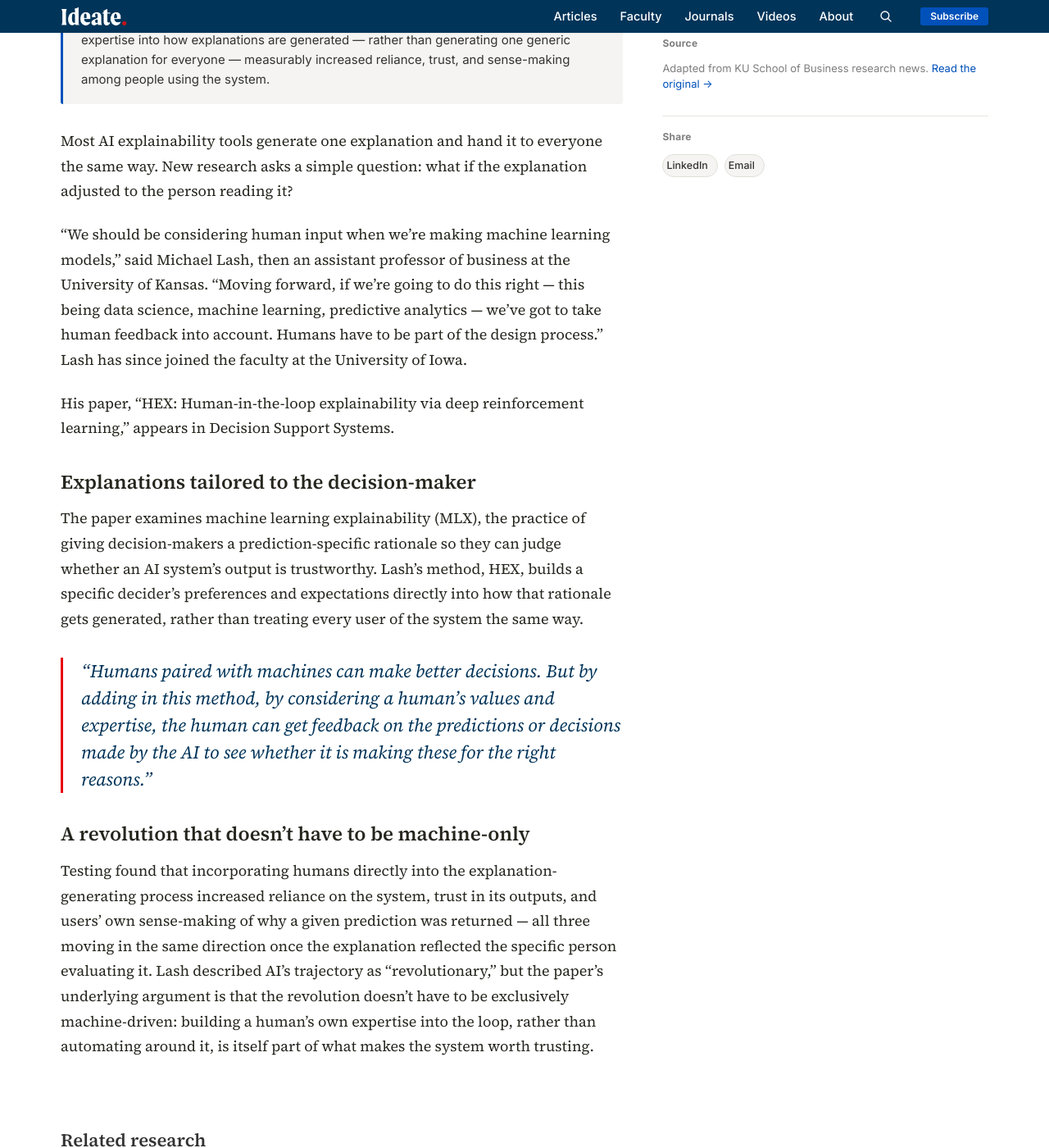
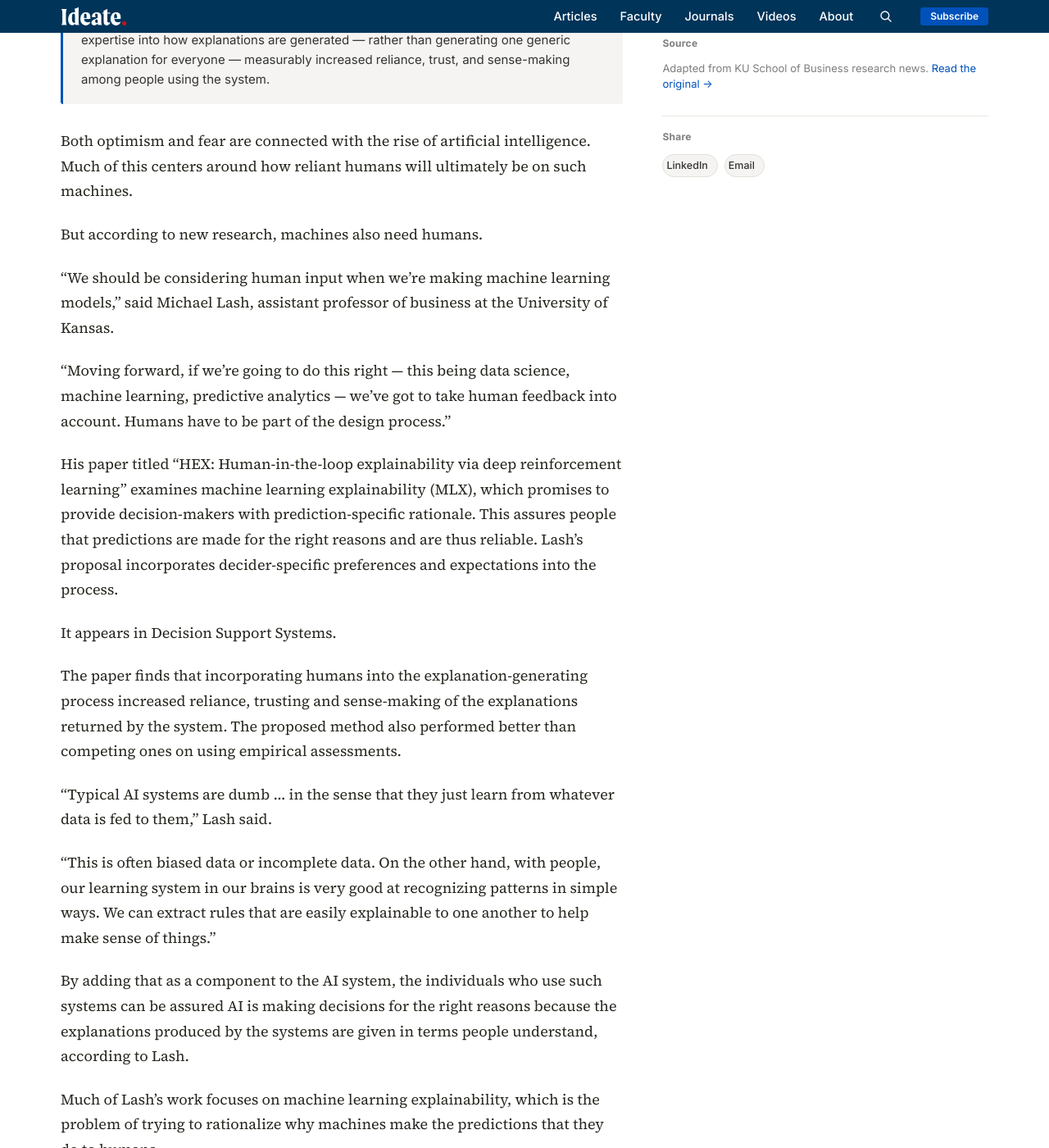
Before and after one commit to KUBschool/ideate, a Jekyll site: the page built from _articles/2024-09-09-ai-explainability-human-values.md, in a window 1280 px wide and 1400 px high, scrolled down 1034 px. Shown: the whole window at 82% size. Built offline with Jekyll 4.4.1, drawn with Linux system fonts in a browser that asks for light colours; some of the changed text lies outside the part shown.

Commit message:
Update Article “2024-09-09-ai-explainability-human-values”

```diff
--- a/_articles/2024-09-09-ai-explainability-human-values.md
+++ b/_articles/2024-09-09-ai-explainability-human-values.md
@@ -1,35 +1,64 @@
 ---
-title: "Human values and expertise improve AI reliability, study finds"
-dek: "AI systems that explain their own predictions are supposed to build trust — but a new method finds those explanations get more reliable once a human's own values and expertise are built into how they're generated."
+title: Human values and expertise improve AI reliability, study finds
+dek: AI systems that explain their own predictions are supposed to build trust —
+  but a new method finds those explanations get more reliable once a human's own
+  values and expertise are built into how they're generated.
 topic: information-systems
 faculty: []
-byline: "Michael Lash"
+byline: Jon Niccum
 date: 2024-09-09
+image: /assets/uploads/01j7bn6wzhf7fmbgvm80df69az.jpg
 image_tint: limestone
 featured: false
-source_url: "https://business.ku.edu/news/article/human-values-and-expertise-improve-ai-reliability-study-finds"
-answer_box: >-
-  Machine learning explainability tools are meant to give decision-makers
-  a rationale for an AI system's predictions, building trust that those
-  predictions are made for the right reasons. A new method incorporating
-  a specific decision-maker's own values and expertise into how
-  explanations are generated — rather than generating one generic
-  explanation for everyone — measurably increased reliance, trust, and
-  sense-making among people using the system.
+source_url: https://business.ku.edu/news/article/human-values-and-expertise-improve-ai-reliability-study-finds
+answer_box: Machine learning explainability tools are meant to give
+  decision-makers a rationale for an AI system's predictions, building trust
+  that those predictions are made for the right reasons. A new method
+  incorporating a specific decision-maker's own values and expertise into how
+  explanations are generated — rather than generating one generic explanation
+  for everyone — measurably increased reliance, trust, and sense-making among
+  people using the system.
+journal: Decision Support Systems
+journal_url: https://www.sciencedirect.com/science/article/pii/S0167923624001374
 ---
+Both optimism and fear are connected with the rise of artificial intelligence. Much of this centers around how reliant humans will ultimately be on such machines.
 
-Most AI explainability tools generate one explanation and hand it to everyone the same way. New research asks a simple question: what if the explanation adjusted to the person reading it?
+But according to new research, machines also need humans.
 
-"We should be considering human input when we're making machine learning models," said Michael Lash, then an assistant professor of business at the University of Kansas. "Moving forward, if we're going to do this right — this being data science, machine learning, predictive analytics — we've got to take human feedback into account. Humans have to be part of the design process." Lash has since joined the faculty at the University of Iowa.
+“We should be considering human input when we’re making machine learning models,” said Michael Lash, assistant professor of business at the University of Kansas.
 
-His paper, "HEX: Human-in-the-loop explainability via deep reinforcement learning," appears in Decision Support Systems.
+“Moving forward, if we’re going to do this right — this being data science, machine learning, predictive analytics — we’ve got to take human feedback into account. Humans have to be part of the design process.”
 
-## Explanations tailored to the decision-maker
+His paper titled [“HEX: Human-in-the-loop explainability via deep reinforcement learning”](https://www.sciencedirect.com/science/article/pii/S0167923624001374) examines machine learning explainability (MLX), which promises to provide decision-makers with prediction-specific rationale. This assures people that predictions are made for the right reasons and are thus reliable. Lash's proposal incorporates decider-specific preferences and expectations into the process.
 
-The paper examines machine learning explainability (MLX), the practice of giving decision-makers a prediction-specific rationale so they can judge whether an AI system's output is trustworthy. Lash's method, HEX, builds a specific decider's preferences and expectations directly into how that rationale gets generated, rather than treating every user of the system the same way.
+It appears in Decision Support Systems.
 
-> "Humans paired with machines can make better decisions. But by adding in this method, by considering a human's values and expertise, the human can get feedback on the predictions or decisions made by the AI to see whether it is making these for the right reasons."
+The paper finds that incorporating humans into the explanation-generating process increased reliance, trusting and sense-making of the explanations returned by the system. The proposed method also performed better than competing ones on using empirical assessments.
 
-## A revolution that doesn't have to be machine-only
+“Typical AI systems are dumb … in the sense that they just learn from whatever data is fed to them,” Lash said.
 
-Testing found that incorporating humans directly into the explanation-generating process increased reliance on the system, trust in its outputs, and users' own sense-making of why a given prediction was returned — all three moving in the same direction once the explanation reflected the specific person evaluating it. Lash described AI's trajectory as "revolutionary," but the paper's underlying argument is that the revolution doesn't have to be exclusively machine-driven: building a human's own expertise into the loop, rather than automating around it, is itself part of what makes the system worth trusting.
+“This is often biased data or incomplete data. On the other hand, with people, our learning system in our brains is very good at recognizing patterns in simple ways. We can extract rules that are easily explainable to one another to help make sense of things.”
+
+By adding that as a component to the AI system, the individuals who use such systems can be assured AI is making decisions for the right reasons because the explanations produced by the systems are given in terms people understand, according to Lash.
+
+Much of Lash’s work focuses on machine learning explainability, which is the problem of trying to rationalize why machines make the predictions that they do to humans.
+
+“A major gap I noticed is a lot of works don’t consider the decider, the humans themselves,” he said. “A lot of the emphasis has been paid to how humans can learn from the machines, which is great. And a lot of the examples I’ve seen are like physicians in training, for instance, and how machines can help such physicians better recognize diseases and things.”
+
+But he then asked himself, “What about expert physicians?”
+
+“If we can take the expert physician’s mental model, if we can distill that somehow and pair it with the machine, then we can maybe help other folks who aren’t as experienced make decisions like an expert would,” he said.
+
+Among the methods for arriving at this model, Lash conducted a controlled lab study where individuals assessed explanations generated through AI. This incorporated a randomized control trial where some subjects were shown explanations using the human-in-the-loop method, whereas others were shown explanations generated from a competing method that didn’t consider these.
+
+“I was surprised at how uniform the results were in terms of increasing both liking sense-making and trusting the explanations and predictions that were given using our method. Adding in the human component drastically increased all these things,” he said.
+
+He envisions this method being used effectively for AI integration involving everything from finance to vehicles to shipping.
+
+Lash’s research focuses broadly on machine learning, data mining and business analytics. His previous papers include [“Predicting mobility using limited data during early stages of a pandemic”](https://news.ku.edu/news/article/2023/01/26/new-model-effectively-predicts-consumers-retail-shopping-mobility-during-pandemic) and [“Impact of the COVID-19 Pandemic on the Stock Market and Investor Online Word of Mouth.”](https://news.ku.edu/news/article/2023/09/18/pandemic-altered-predictability-stock-market-according-social-media-data)
+
+Lash described the future of AI as "revolutionary."
+
+With HEX, that revolution doesn’t have to be exclusively machine-driven.
+
+“Humans paired with machines can make better decisions,” Lash said. “But by adding in this method, by considering a human’s values and expertise, the human can get feedback on the predictions or decisions made by the AI to see whether it is making these for the right reasons.”
```
Also changed, not shown: assets/uploads/01j7bn6wzhf7fmbgvm80df69az.jpg (added).
